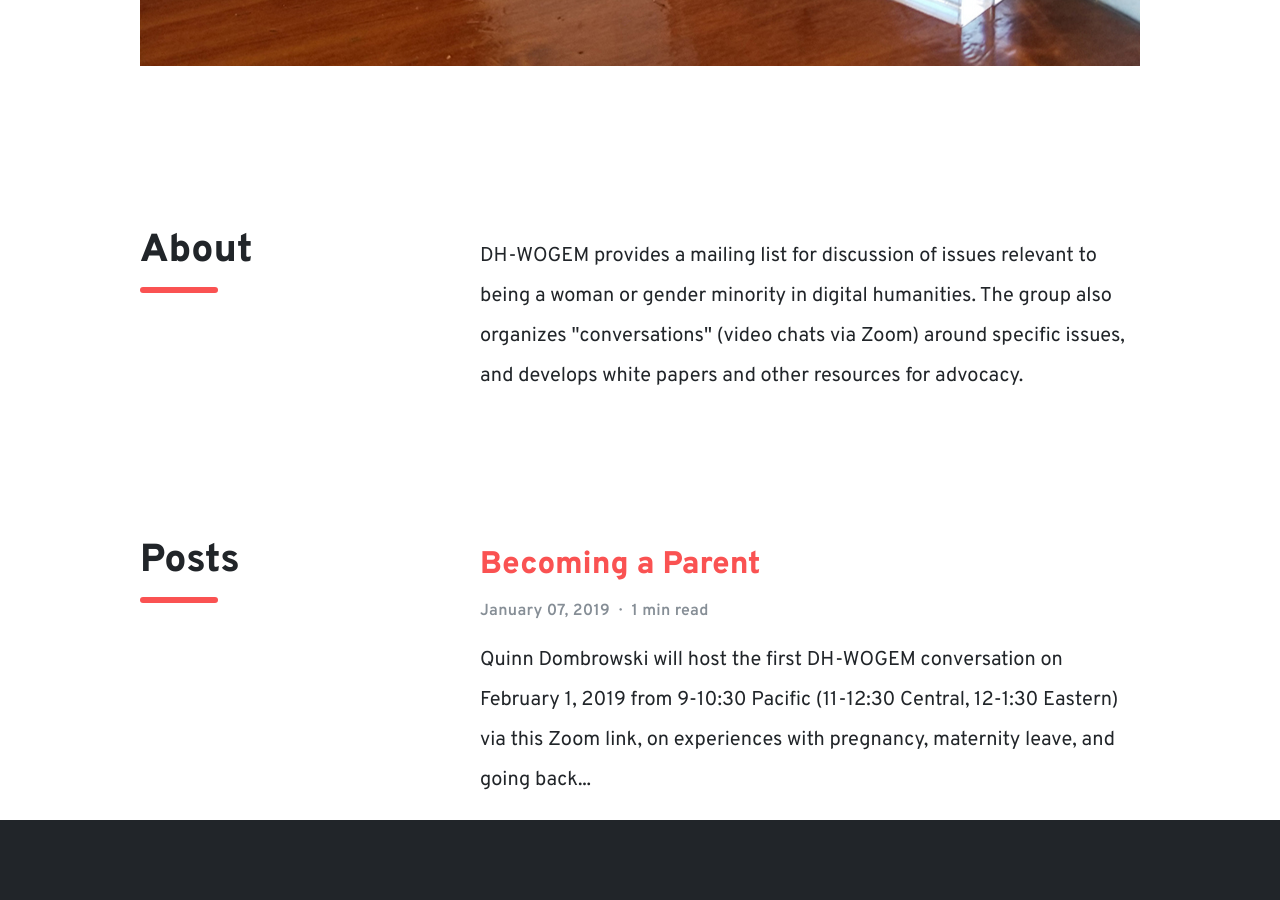
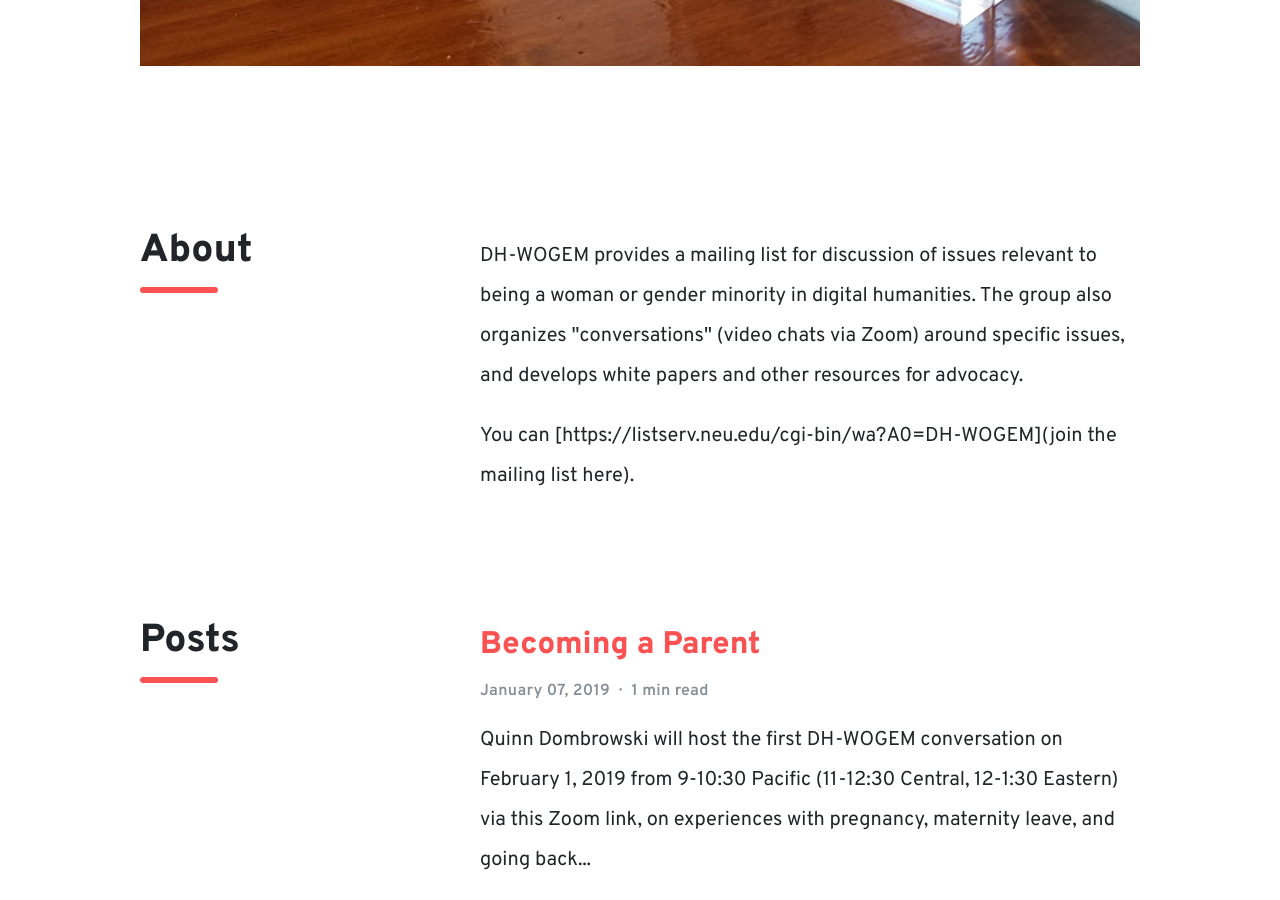
Before and after one commit to dh-wogem/dh-wogem.github.io, a Jekyll site: the page built from index.html, in a window 1280 px wide and 900 px high, scrolled down 1033 px. Built offline with Jekyll 4.4.1, drawn with Linux system fonts in a browser that asks for light colours; before the commit the page ends 1853 px from its top, so only the background shows below that.

Commit message:
Update index.html

```diff
--- a/index.html
+++ b/index.html
@@ -22,6 +22,7 @@ exclude: true
     <h2 class="section-title">About</h2>
     <article>
       <p class="section-body">DH-WOGEM provides a mailing list for discussion of issues relevant to being a woman or gender minority in digital humanities. The group also organizes "conversations" (video chats via Zoom) around specific issues, and develops white papers and other resources for advocacy.</p>
+      <p>You can [https://listserv.neu.edu/cgi-bin/wa?A0=DH-WOGEM](join the mailing list here).</p>
     </article>
   </section>
 
```
